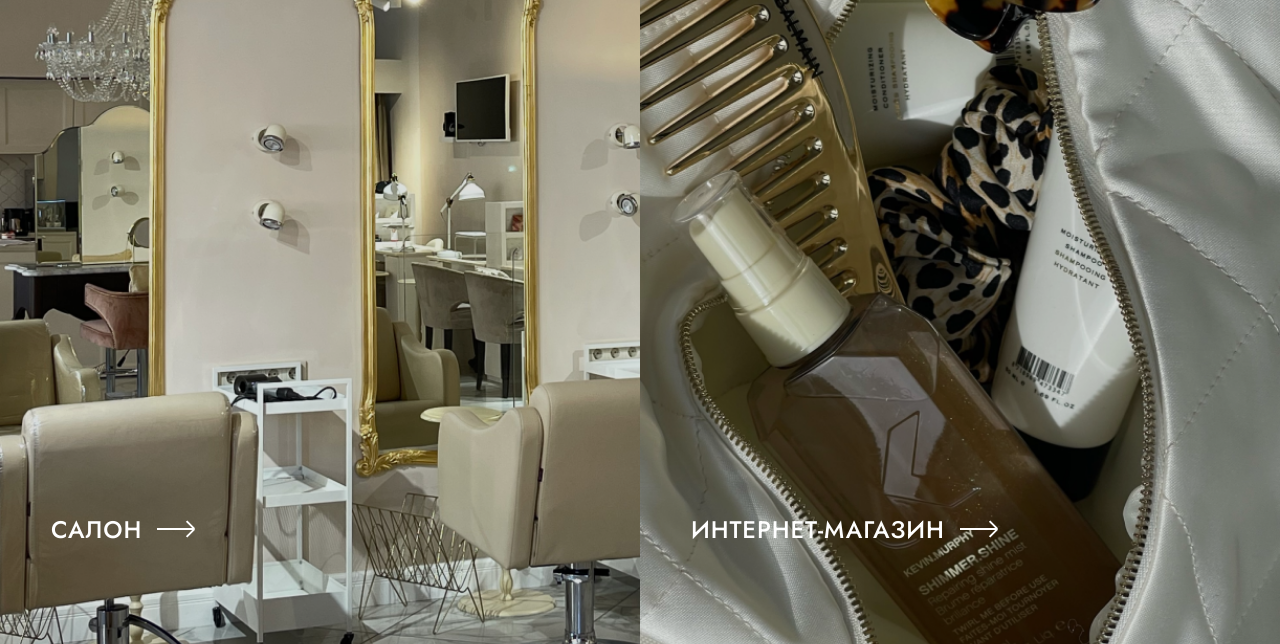
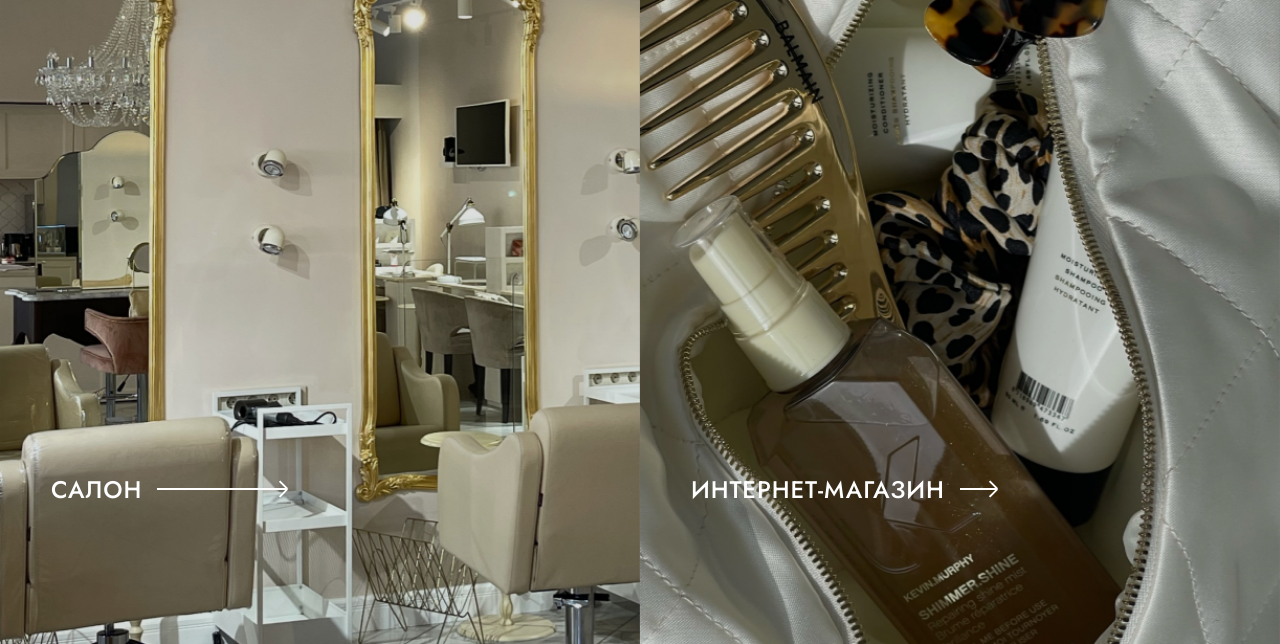
Before and after one commit to Lev-Sedin/Fashion, a website: page app/index.html in a window 1280 px wide. Shown: the part 156-800 px from the top of the page. Drawn offline with nearby package versions, Linux system fonts and the light colour scheme; files that its build step writes are made by us from their sources.

Commit message:
Add files via upload

```diff
--- a/app/index.html
+++ b/app/index.html
@@ -12,7 +12,7 @@
     <main>
         <header class="nav">
             <div class="nav-logo">
-                <img src="images/Logo.svg" alt="">
+                <a href="#"><img src="images/Logo.svg" alt=""></a>
             </div>
             <div class="nav-menu">
                 <button class="btn btn-contact">
@@ -45,22 +45,24 @@
                 </div>
             </div>
         </header>
-        <div class="container left">
-            <a href="#" class="link link-one ">
+        <a href="#" class="container left">
+            <img class="container-background container-background__left " src="images/IMG_2389 1.png" alt="">
+            <div class="link link-one ">
                 <p class="link-text">Салон</p>
                 <div class="link-arrow">
                     <div class="link-arrow__container"></div>
                 </div>
-            </a>
-        </div>
-        <div class="container right">
-            <a href="#" class="link link-two">
+            </div>
+        </a>
+        <a href="#" class="container right">
+            <img class="container-background container-background__right" src="images/IMG_8316 1.png" alt="">
+            <div class="link link-two">
                 <p class="link-text">ИНТЕРНЕТ-МАГАЗИН</p>
                 <div class="link-arrow">
-                    <div class="link-arrow__container"></div>
+                    <div class="link-arrow__container link-arrow__container-two "></div>
                 </div>
-            </a>
-        </div>
+            </div>
+        </a>
 
 
     </main>
--- a/app/js/main.js
+++ b/app/js/main.js
@@ -23,4 +23,39 @@ const menu = () =>{
     })
 }
 
-menu() //паралакс
+menu()
+
+const blur = () =>{
+const box = document.querySelector(".container")
+const leftPart = document.querySelector(".container-background__left")
+const rightPart = document.querySelector(".container-background__right")
+const btn = document.querySelector(".btn-contact")
+const logo = document.querySelector(".nav-logo")
+
+leftPart.addEventListener("mouseover", function(){
+    rightPart.style.filter = 'blur(3px)';
+})
+leftPart.addEventListener("mouseleave", function(){
+    rightPart.style.filter = 'blur(0px)';
+})
+rightPart.addEventListener("mouseover", function(){
+    leftPart.style.filter = 'blur(3px)';
+})
+rightPart.addEventListener("mouseleave", function(){
+    leftPart.style.filter = 'blur(0px)';
+})
+btn.addEventListener("mouseover", function(){
+    leftPart.style.filter = 'blur(3px)';
+})
+btn.addEventListener("mouseleave", function(){
+    leftPart.style.filter = 'blur(0px)';
+})
+logo.addEventListener("mouseover", function(){
+    rightPart.style.filter = 'blur(3px)';
+})
+logo.addEventListener("mouseleave", function(){
+    rightPart.style.filter = 'blur(0px)';
+})
+}
+
+blur()
--- a/app/scss/style.scss
+++ b/app/scss/style.scss
@@ -99,33 +99,43 @@ body{
 main{
     overflow: hidden;
     height: 100vh;
-    background-color: aqua;
     display: flex;
+
 
 }
 .container{
     height: 100%;
     width: 50%;
+    &-background{
+        height: 105%;
+        width: 50%;
+        height: auto;
+        position: fixed;
+        z-index: 0;
+
+    }
+    &-background__left{
+        top: 0;
+        left: 0;
+    }
+    &-background__right{
+        top: 0;
+        right: 0;
+    }
+    &-background__left:hover , &-background__right:hover{
+        transition: all 0.5s ease;
+    }
+    &:hover .link-arrow__container{
+        width: 129px;
+    }
 }
 .left{
-    background-image: url("../images/IMG_2389\ 1.png");
-    background-size: no-repeat;
-    background-position: center;
-    background-size: cover;
-    height: 105%;
-    width: 50%;
     display: flex;
     flex-direction: column-reverse;
     justify-content: space-between;
     padding: 58px 0 141px 51px;
 }
 .right{
-    background-image: url("../images/IMG_8316\ 1.png");
-    background-size: no-repeat;
-    background-position: center;
-    background-size: cover;
-    height: 105%;
-    width: 50%;
     display: flex;
     flex-direction: column-reverse;
     justify-content: space-between;
@@ -134,6 +144,7 @@ main{
 .link{
     display: flex;
     align-items: center;
+    z-index: 2;
     &-text{
         color: #FFF;
         font-size: 24px;
@@ -179,9 +190,6 @@ main{
         background-color: #FFFFFF;
         transform: rotate(45deg);
         }
-    &:hover > &-arrow > &-arrow__container{
-        width: 129px ;
-    }
     &-unactive__one, &-unactive__two{
         display: none;
     }
@@ -196,6 +204,7 @@ main{
     line-height: 114%;
     letter-spacing: 0.64px;
     position: absolute;
+    z-index: 2;
     top: 43px;
     right: 53px;
     &-contact{
@@ -250,6 +259,7 @@ main{
     &-links{
         display: flex;
 
+
     }
     &-link:nth-child(2){
         padding: 0 12px;
@@ -264,15 +274,17 @@ main{
     width: 100vw;
     &-logo{
         position: absolute;
+        z-index: 1;
         top: 40px;
         left: 43px;
+        cursor: pointer;
     }
     &-menu__mobile{
         position: absolute;
         top: -40px;
         right: -100%;
         display: block;
-        transition: all 0.5s ease;
+        transition: all 1s ease;
         &::before{
             content: '';
             position: fixed;
@@ -288,7 +300,7 @@ main{
     &-menu__mobile-active{
         right: 25%;
         transition: all 1s ease;
-        z-index: 0;
+        z-index: 3;
 
     }
     &-menu__btn{
```
Also changed, not shown: index.html (+12 -10 lines), app/css/style.min.css, app/js/main.min.js, css/style.min.css, js/main.min.js.
